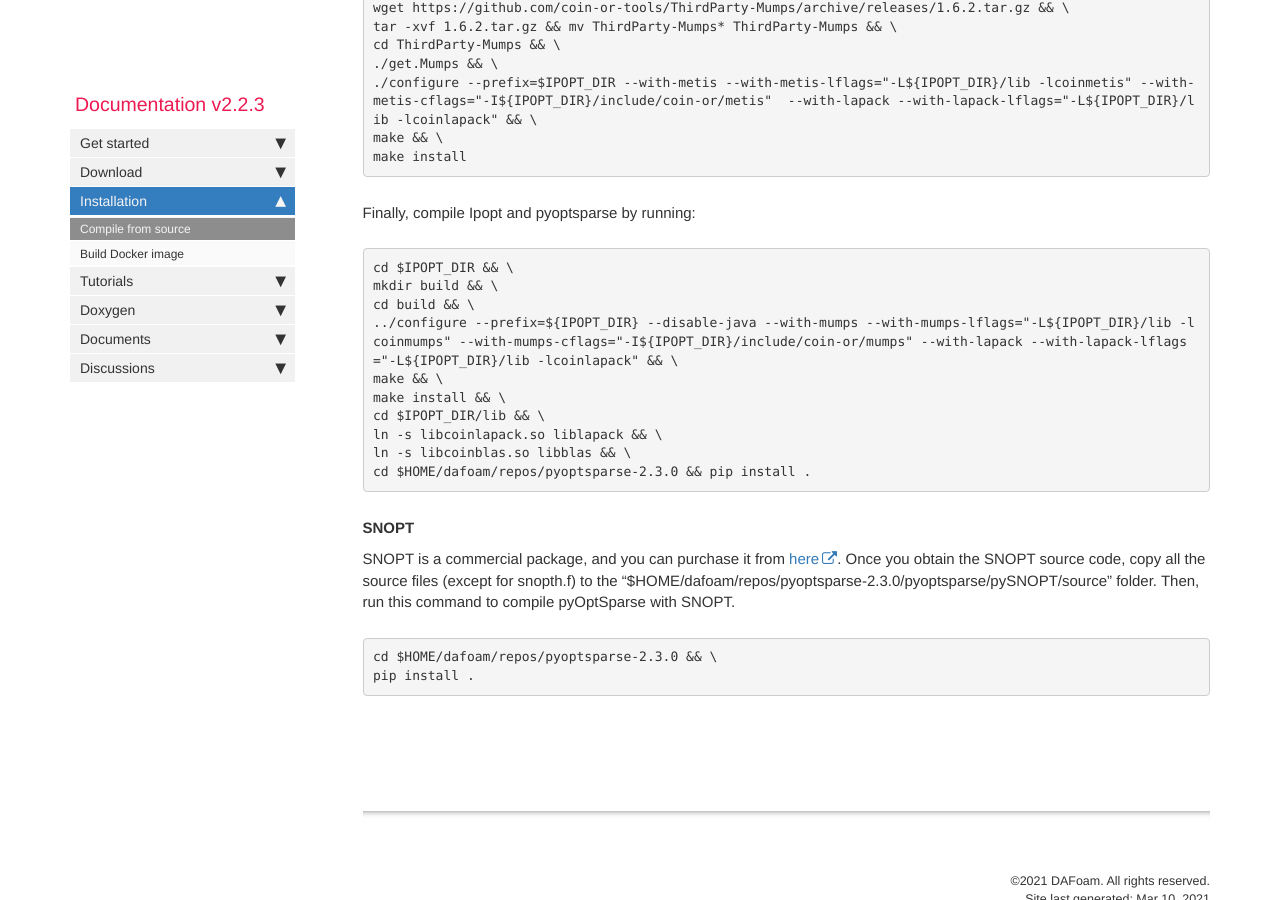
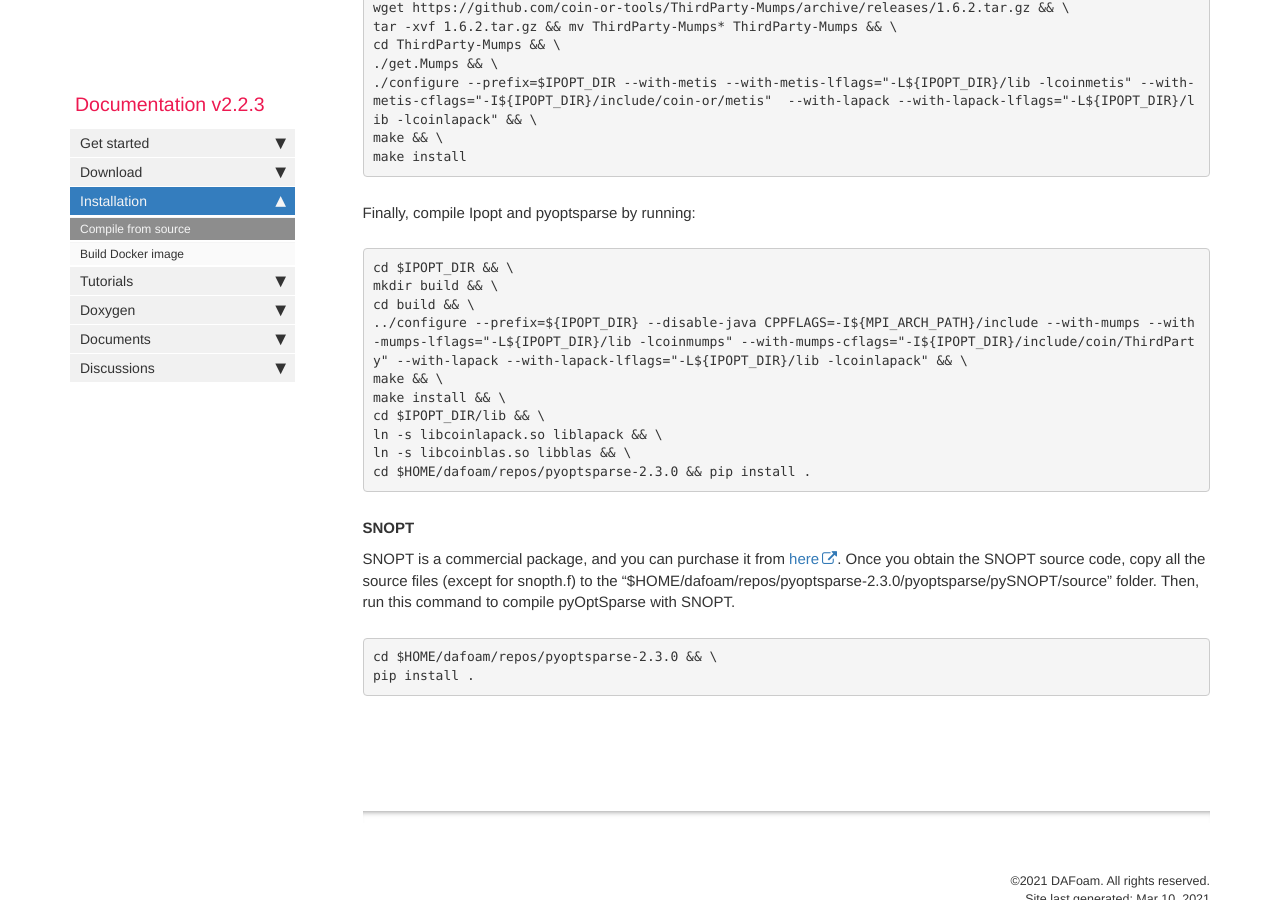
Before and after one commit to DAFoam/DAFoam.github.io, a Jekyll site: the page built from pages/mydoc/mydoc_installation_source.md, in a window 1280 px wide and 900 px high, scrolled down 10436 px. Built offline with Jekyll 4.4.1, drawn with Linux system fonts in a browser that asks for light colours; comment, search, counter and statistics services are not loaded; some of the changed text lies outside the part shown.

Commit message:
content update

```diff
--- a/pages/mydoc/mydoc_installation_source.md
+++ b/pages/mydoc/mydoc_installation_source.md
@@ -488,7 +488,7 @@ Finally, compile Ipopt and pyoptsparse by running:
 cd $IPOPT_DIR && \
 mkdir build && \
 cd build && \
-../configure --prefix=${IPOPT_DIR} --disable-java --with-mumps --with-mumps-lflags="-L${IPOPT_DIR}/lib -lcoinmumps" --with-mumps-cflags="-I${IPOPT_DIR}/include/coin-or/mumps" --with-lapack --with-lapack-lflags="-L${IPOPT_DIR}/lib -lcoinlapack" && \
+../configure --prefix=${IPOPT_DIR} --disable-java CPPFLAGS=-I${MPI_ARCH_PATH}/include --with-mumps --with-mumps-lflags="-L${IPOPT_DIR}/lib -lcoinmumps" --with-mumps-cflags="-I${IPOPT_DIR}/include/coin/ThirdParty" --with-lapack --with-lapack-lflags="-L${IPOPT_DIR}/lib -lcoinlapack" && \
 make && \
 make install && \
 cd $IPOPT_DIR/lib && \
```
Also changed, not shown: other parts of pages/mydoc/mydoc_installation_source.md (+2 -2 lines).
